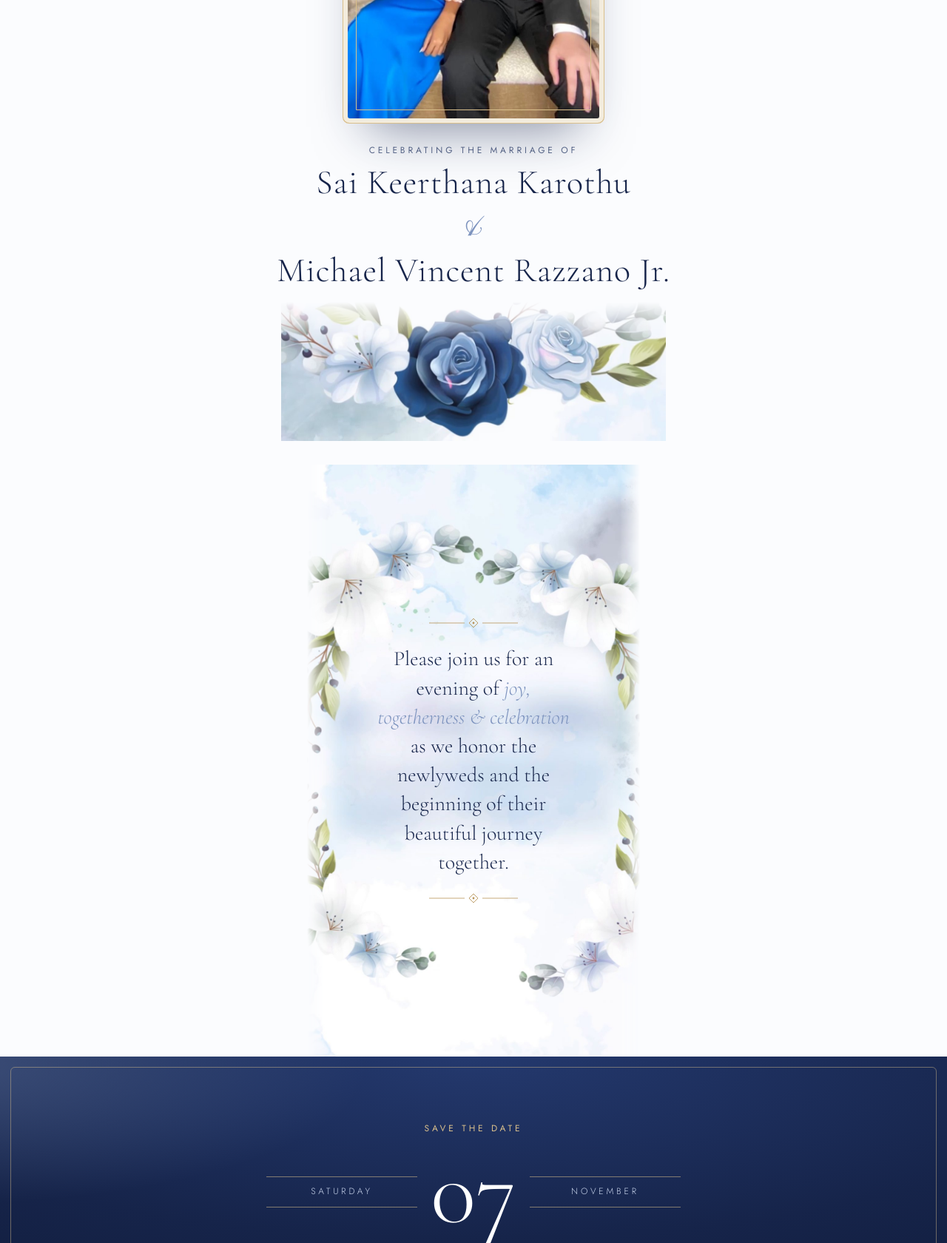
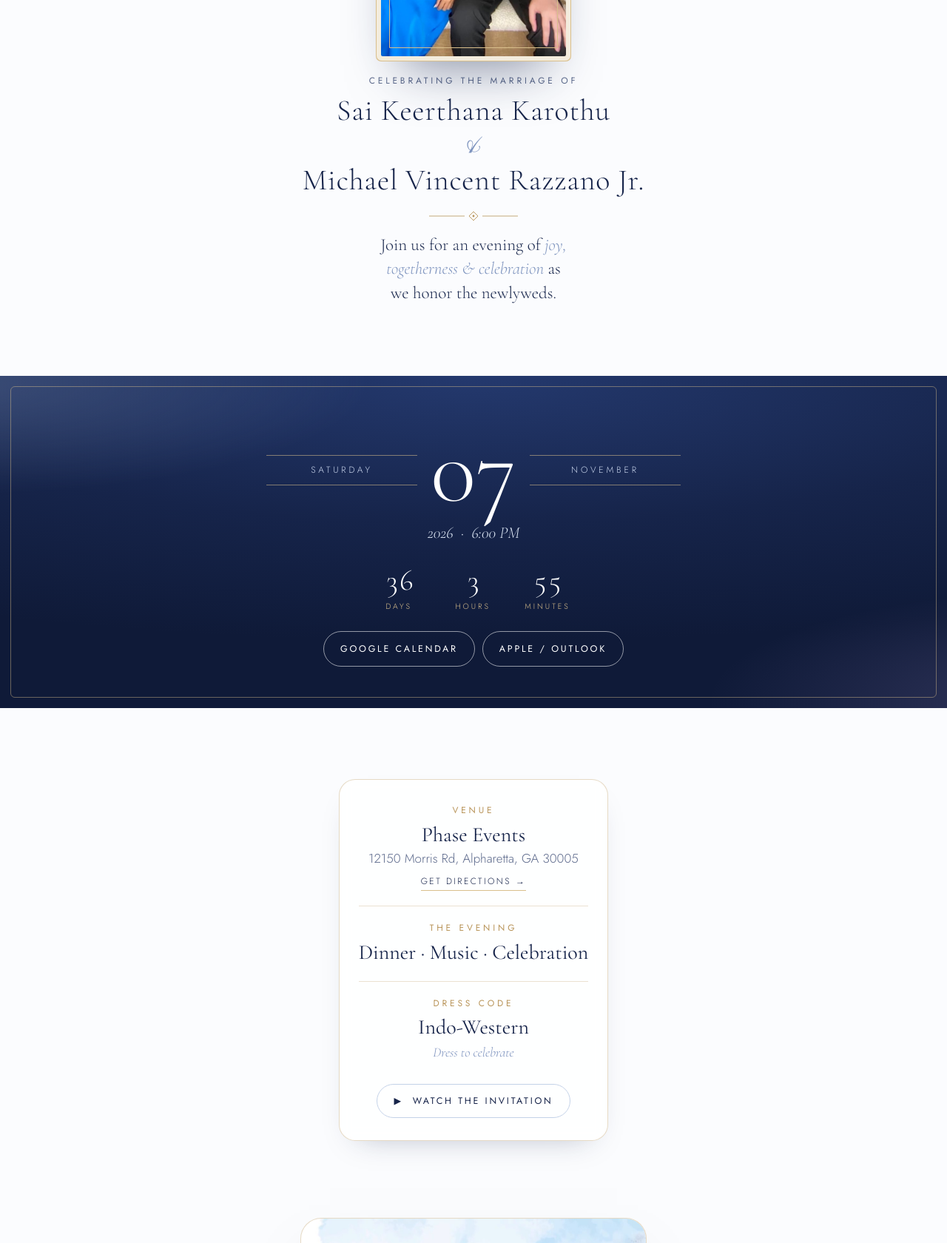
Before and after one commit to maharanay22/sai-michael-wedding, a plain HTML site: page public/reception.html in a window 1280 px wide. Shown: the part 1120-2800 px from the top of the page at 74% size. Drawn offline with nearby package versions, Linux system fonts and the light colour scheme.

Commit message:
Add files via upload

```diff
--- a/public/reception.html
+++ b/public/reception.html
@@ -197,6 +197,31 @@ fieldset{border:0;padding:0;margin:0}
 /* falling petals */
 #petals{position:fixed;inset:0;pointer-events:none;z-index:5}
 @media (prefers-reduced-motion:reduce){#petals{display:none}.big-title{animation:none}}
+/* ---------- compact layout ---------- */
+.couple{padding:64px 22px 40px}
+.couple .arch{width:min(62vw,250px);margin-bottom:24px}
+.couple .names{font-size:clamp(26px,7vw,40px)}
+.couple .names .and{font-size:clamp(34px,9vw,46px);margin:2px 0}
+.couple .message{font-size:clamp(19px,5vw,23px);padding:6px 0 0;max-width:26ch;margin-top:14px}
+.couple .message::before{margin-bottom:16px}.couple .message::after{display:none}
+.band{padding:52px 22px 56px}
+.countdown{margin:26px 0 4px}
+.cal{margin-top:22px}
+.details{padding:48px 22px}
+.info{max-width:520px;margin:0 auto;background:rgba(255,255,255,.8);backdrop-filter:blur(8px);-webkit-backdrop-filter:blur(8px);border:1px solid rgba(184,149,90,.35);border-radius:22px;padding:12px 26px 30px;box-shadow:0 18px 40px -26px rgba(22,36,74,.35)}
+.info .row{padding:20px 0;border-bottom:1px solid rgba(184,149,90,.28)}
+.info .row:last-of-type{border-bottom:0;margin-bottom:8px}
+.info .eyebrow{color:var(--gold)}
+.info h3{font-family:var(--serif);font-weight:400;font-size:clamp(24px,6.4vw,28px);line-height:1.2;margin:6px 0 2px;color:var(--navy)}
+.info p{margin:0;color:var(--ink-soft)}
+.info .num{font-family:var(--serif);font-style:italic;color:var(--dusk);font-size:18px}
+.info .link{display:inline-block;margin-top:8px;font-size:12px;letter-spacing:.2em;text-transform:uppercase;color:var(--navy);text-decoration:none;border-bottom:1px solid var(--gold-2);padding-bottom:2px}
+.closing{min-height:min(100svh,178vw);padding:165px 22px 130px;align-items:center}
+.closing > *{max-width:290px;margin-left:auto;margin-right:auto}
+.closing .sig{font-size:clamp(44px,12vw,60px);white-space:nowrap}
+.closing .blessing{font-size:clamp(19px,5.2vw,24px);margin:0 auto 18px;padding:0}
+.closing .blessing::before,.closing .blessing::after{display:none}
+.closing .sig{margin:20px 0 8px}
 @media (max-width:420px){
   .counts{grid-template-columns:1fr 1fr;gap:10px}
   .stepper button{width:34px;height:34px}
@@ -221,27 +246,19 @@ fieldset{border:0;padding:0;margin:0}
     <a class="scroll-cue" href="#couple">Scroll<i></i></a>
   </section>
 
-  <!-- 2 — Couple reveal -->
-  <section class="screen" id="couple" aria-label="The couple">
+  <!-- 2 — Couple + message -->
+  <section class="screen short couple" id="couple" aria-label="The couple">
     <div class="wrap">
       <div class="arch rv"><img src="reception/couple.jpg" alt="Sai Keerthana and Michael" width="720" height="839"></div>
       <div class="eyebrow rv">Celebrating the marriage of</div>
       <h2 class="names rv">Sai Keerthana Karothu<span class="and">&amp;</span>Michael Vincent <span style="white-space:nowrap">Razzano Jr.</span></h2>
-      <img class="roses rv" src="reception/roses.jpg" alt="" aria-hidden="true" width="1080" height="390">
+      <p class="message rv">Join us for an evening of <em>joy, togetherness &amp; celebration</em> as we honor the newlyweds.</p>
     </div>
   </section>
 
-  <!-- 3 — Celebration message -->
-  <section class="screen framed" aria-label="Message">
-    <div class="wrap">
-      <p class="message rv">Please join us for an evening of <em>joy, togetherness &amp; celebration</em> as we honor the newlyweds and the beginning of their beautiful journey together.</p>
-    </div>
-  </section>
-
-  <!-- 4 — Date & time -->
+  <!-- 3 — When -->
   <section class="band" aria-label="Date and time">
     <div class="wrap" style="text-align:center;position:relative">
-      <div class="eyebrow rv">Save the date</div>
       <div class="date-block rv">
         <div class="side">Saturday</div>
         <div class="day">07</div>
@@ -260,40 +277,30 @@ fieldset{border:0;padding:0;margin:0}
     </div>
   </section>
 
-  <!-- 5–7 — Venue, celebration, dress code -->
-  <section class="screen short" aria-label="Details">
-    <div class="cards">
-      <article class="card rv">
+  <!-- 4 — Where / what / wear -->
+  <section class="screen short details" aria-label="Details">
+    <div class="info rv">
+      <div class="row">
         <div class="eyebrow">Venue</div>
         <h3>Phase Events</h3>
-        <p>12150 Morris Rd<br>Alpharetta, GA 30005</p>
-        <a class="btn ghost" href="https://www.google.com/maps/search/?api=1&query=Phase+Events+12150+Morris+Rd+Alpharetta+GA+30005" target="_blank" rel="noopener">Directions</a>
-      </article>
-      <article class="card rv">
+        <p>12150 Morris Rd, Alpharetta, GA 30005</p>
+        <a class="link" href="https://www.google.com/maps/search/?api=1&query=Phase+Events+12150+Morris+Rd+Alpharetta+GA+30005" target="_blank" rel="noopener">Get directions →</a>
+      </div>
+      <div class="row">
         <div class="eyebrow">The evening</div>
-        <h3>Dinner <span class="dots">·</span> Music <span class="dots">·</span> Celebration</h3>
-        <p>An evening filled with love, laughter &amp; memories</p>
-      </article>
-      <article class="card rv">
+        <h3>Dinner · Music · Celebration</h3>
+      </div>
+      <div class="row">
         <div class="eyebrow">Dress code</div>
         <h3>Indo-Western</h3>
         <p class="num">Dress to celebrate</p>
-      </article>
-    </div>
-    <div class="video-row rv">
+      </div>
       <button class="btn ghost" type="button" id="playBtn">▶&nbsp; Watch the invitation</button>
     </div>
   </section>
 
-  <!-- 8 — Blessings -->
-  <section class="screen framed" aria-label="Blessings">
-    <div class="wrap">
-      <p class="blessing rv">Your presence and blessings will make this celebration<span>truly special</span></p>
-    </div>
-  </section>
-
   <!-- RSVP -->
-  <section class="screen short" id="rsvp" aria-label="RSVP" style="padding-top:40px">
+  <section class="screen short" id="rsvp" aria-label="RSVP" style="padding-top:8px;padding-bottom:40px">
     <div class="rsvp rv">
       <div class="eyebrow" style="text-align:center">Wedding Reception</div>
       <h2>Kindly RSVP</h2>
@@ -354,6 +361,7 @@ fieldset{border:0;padding:0;margin:0}
 
   <!-- 9 — Closing -->
   <footer class="closing" aria-label="With love">
+    <p class="blessing rv">Your presence and blessings will make this celebration<span>truly special</span></p>
     <div class="eyebrow rv">With love</div>
     <div class="families rv">The Karothu &amp; Dr. Razzano Families</div>
     <svg class="ornament rv" viewBox="0 0 150 20" aria-hidden="true"><path d="M0 10h55M95 10h55" stroke="currentColor" stroke-width=".8"/><path d="M75 2l8 8-8 8-8-8z" fill="none" stroke="currentColor"/><circle cx="75" cy="10" r="2" fill="currentColor"/><circle cx="60" cy="10" r="1.3" fill="currentColor"/><circle cx="90" cy="10" r="1.3" fill="currentColor"/></svg>
@@ -375,6 +383,8 @@ fieldset{border:0;padding:0;margin:0}
   </video>
 </dialog>
 
+<script src="js/config.js"></script>
+<script src="js/fb-guest.js"></script>
 <script>
 (function(){
   "use strict";
@@ -570,7 +580,5 @@ fieldset{border:0;padding:0;margin:0}
   requestAnimationFrame(loop);
 })();
 </script>
-<script src="js/config.js"></script>
-<script src="js/fb-guest.js"></script>
 </body>
 </html>
```
